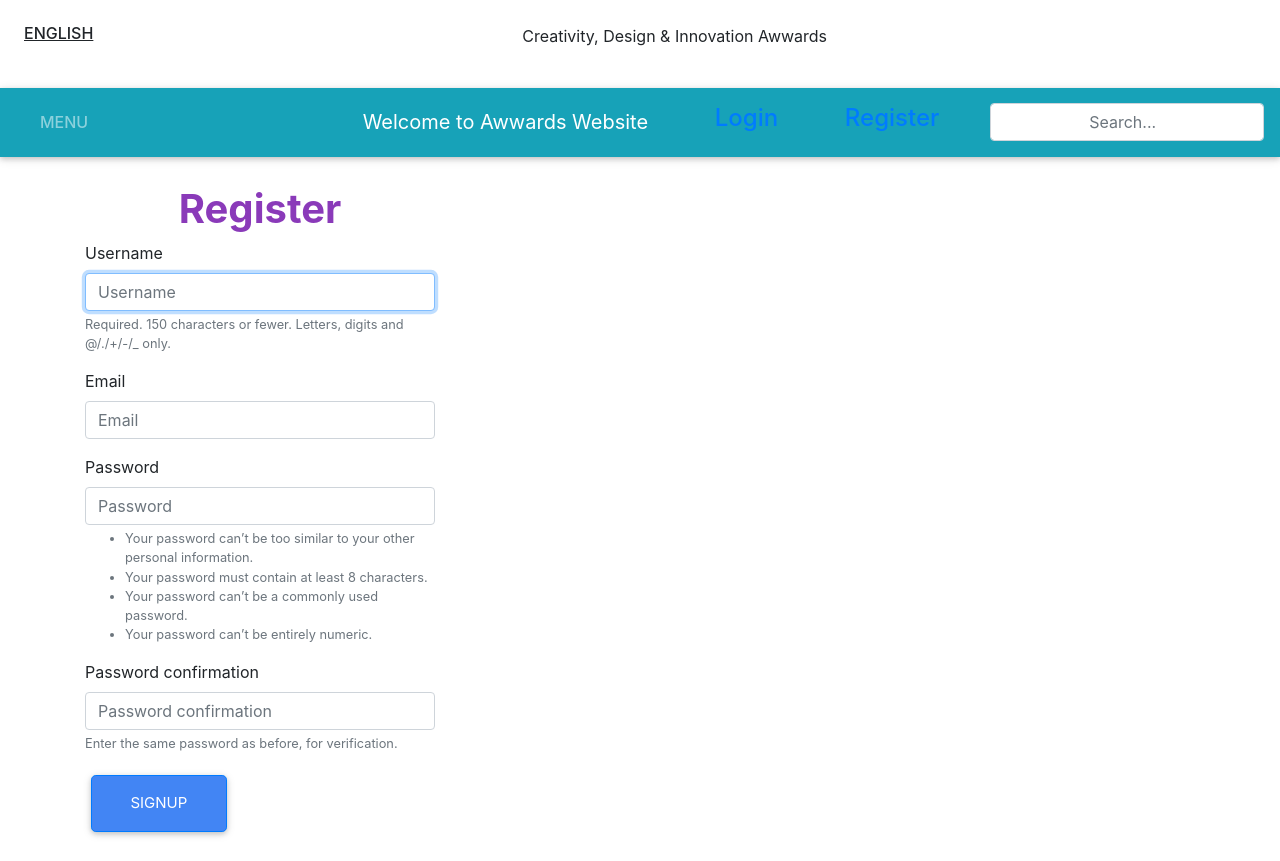
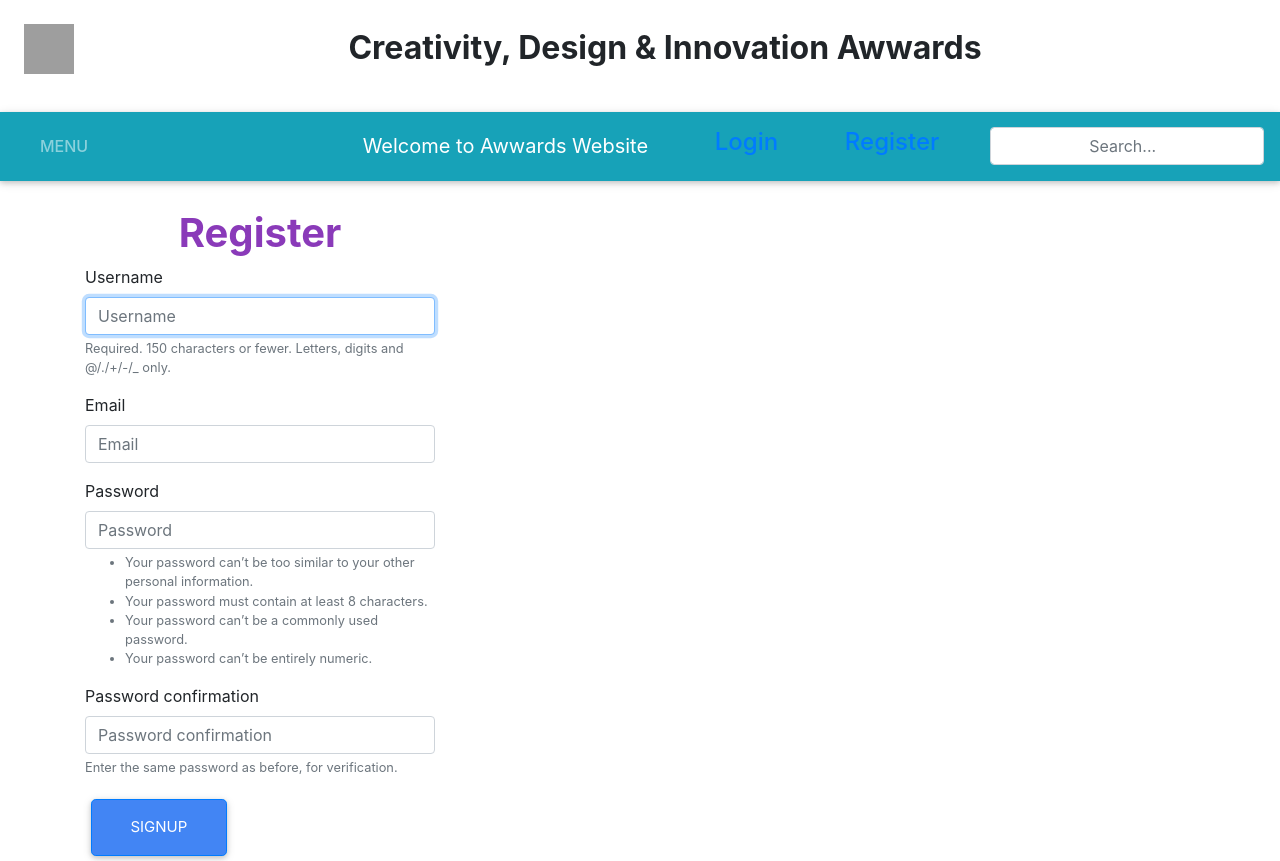
Before and after one commit to Langat05/Awards, a Django app: page /accounts/register/ in a window 1280 px wide. Shown: the top 861 px of the page. Run offline with Django 3.2, Linux system fonts and the light colour scheme; some libraries are stand-ins or nearby versions; grey boxes are pictures that could not be loaded.

Commit message:
fixed a bug

```diff
--- a/week3/templates/navbar.html
+++ b/week3/templates/navbar.html
@@ -20,10 +20,10 @@
         <div class="over-nav container-fluid px-4 py-4 c-darkgrey txt-lightgrey ">
             <div class="d-flex justify-content-between">
                 <div class="d-flex mr-auto">
-                    <h6 class="mb-0 lan f-12 pb-0"><u>ENGLISH</u></h6>
+                    <img id="img-icon" src="https://cdn-images-1.medium.com/max/1200/1*SF6vYw_yZJigffaDlYWCMQ.png" style="width: 50px; height: 50px;">
                 </div>
                 <div class="d-flex">
-                    <p class="d-flex ml-auto">Creativity, Design & Innovation Awwards </p>
+                    <p class="d-flex ml-auto" style="font-size:2rem;"><b>Creativity, Design & Innovation Awwards</b></p>
                 </div>
                 <div class="d-flex ml-auto">
                 </div>
```
Also changed, not shown: week3/templates/project.html (+9 -4 lines).
